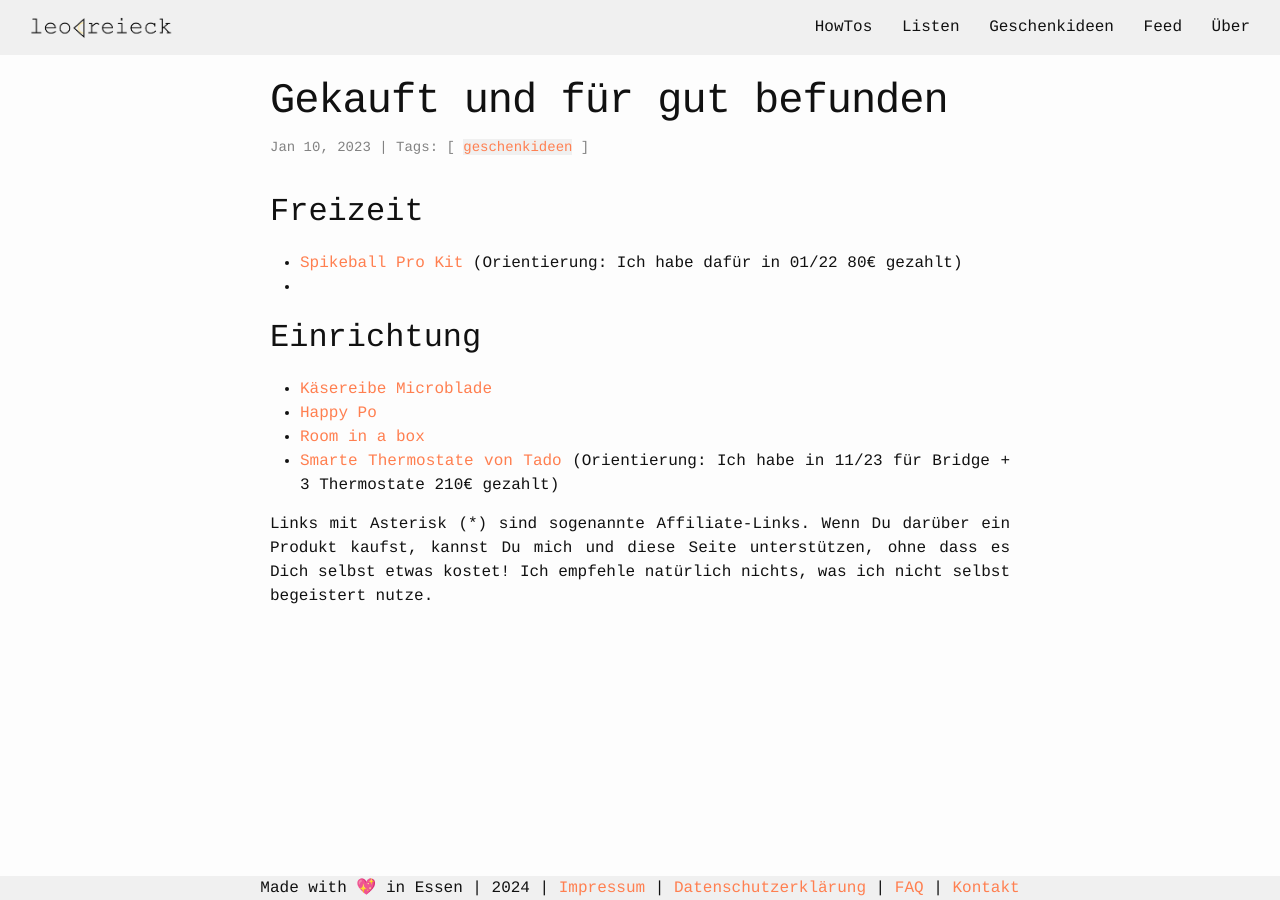
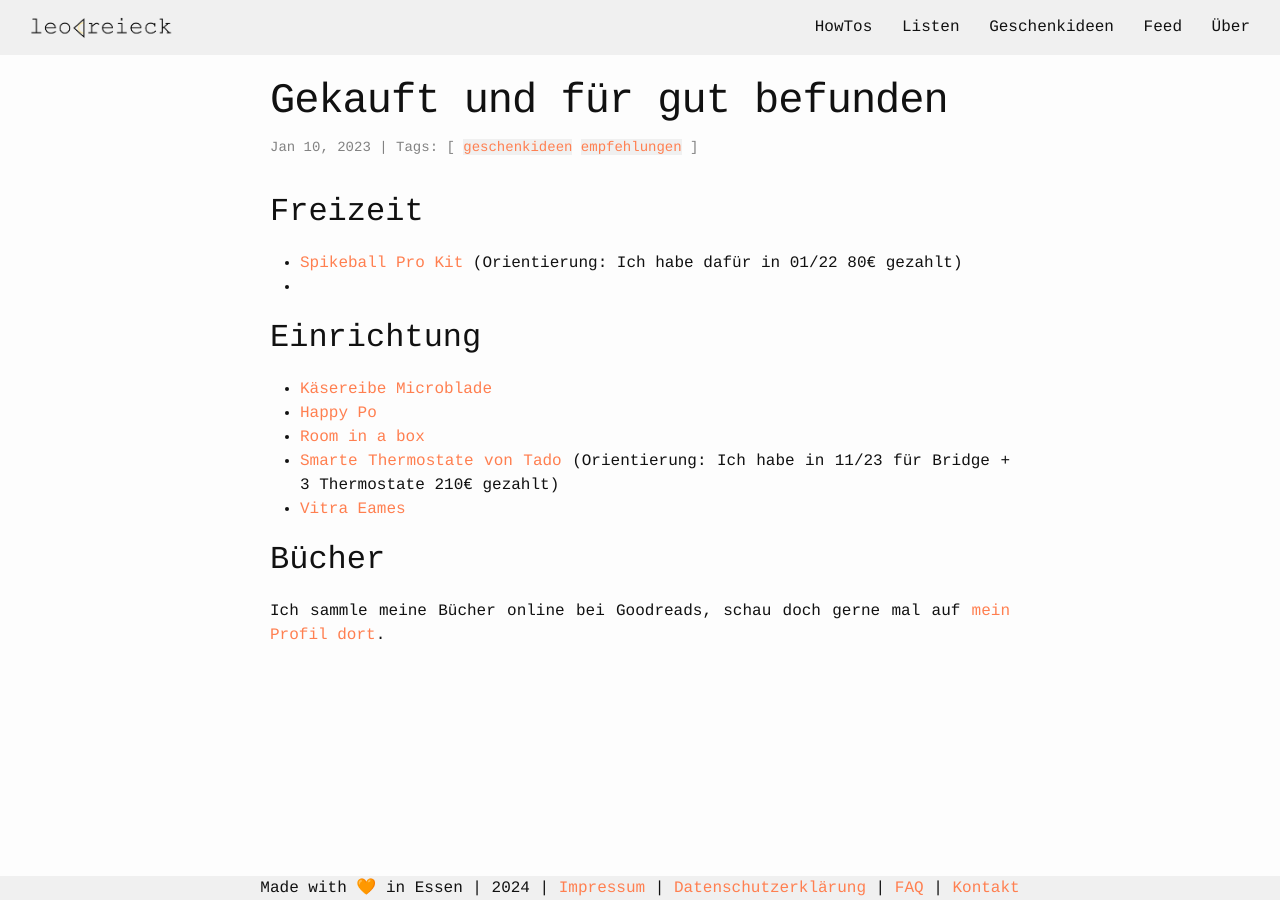
Before and after one commit to leodreieck/leodreieck.github.io, a Jekyll site: the page built from _posts/2023-01-10-gekauft-und-gut.md, in a window 1280 px wide. Built offline with Jekyll 4.4.1, drawn with Linux system fonts in a browser that asks for light colours.

Commit message:
start publishing drafts: abkuerzungen & wikipedia pages. update gekauftufgb.

```diff
--- a/_includes/footer.html
+++ b/_includes/footer.html
@@ -24,7 +24,7 @@
 --->
 <div class="blocker-bottom"> </div> <!--- need this to block content above footer --->
 <div class="own-footer">
-    Made with &#128150; in Essen
+    Made with &#129505; in Essen
     | 2024
     <!---| Created with <a href="https://jekyllrb.com/" target="_blank">Jekyll</a> and hosted via <a href="https://docs.github.com/en/pages" target="_blank">GithubPages</a>--->
     <!--- | by <a href="https://www.linkedin.com/in/leopold-demleitner" target="_blank">Leopold Demleitner</a> --->
--- a/_posts/2023-01-10-gekauft-und-gut.md
+++ b/_posts/2023-01-10-gekauft-und-gut.md
@@ -2,7 +2,7 @@
 layout: post
 title:  "Gekauft und für gut befunden"
 date:   2023-01-10 16:30
-tags: geschenkideen
+tags: geschenkideen empfehlungen
 description: Eine Auflistung von Produkten, die ich jedes Mal wieder kaufen würde
 ---
 
@@ -13,11 +13,16 @@ description: Eine Auflistung von Produkten, die ich jedes Mal wieder kaufen wür
 
 ## Einrichtung
 
-- [Käsereibe Microblade](TODO)
-- [Happy Po](TODO)
-- [Room in a box](TODO)
+- [Käsereibe Microblade](https://www.amazon.de/Microplane-Reibe-Professional-grob-Edelstahl/dp/B00009WE3Y)
+- [Happy Po](https://www.amazon.de/HappyPo-Tragbar-Bidet-300-Toilettenpapier/dp/B07GBSQKL5)
+- [Room in a box](https://roominabox.de/collections/bett/products/das-pappbett-2-0?variant=3621175300)
 - [Smarte Thermostate von Tado](https://amzn.to/3NXJXBF){:target="_blank"} (Orientierung: Ich habe in 11/23 für Bridge + 3 Thermostate 210€ gezahlt)
+- [Vitra Eames](https://www.vitra.com/de-de/product/eames-plastic-chair-re?srsltid=AfmBOoqWv4t_ixBKmNLatKecrnl_v70UT-cJZD-SnQ_cwzcH_o0rPNpZ)
 
 
+## Bücher
 
-Links mit Asterisk (*) sind sogenannte Affiliate-Links. Wenn Du darüber ein Produkt kaufst, kannst Du mich und diese Seite unterstützen, ohne dass es Dich selbst etwas kostet! Ich empfehle natürlich nichts, was ich nicht selbst begeistert nutze.
+Ich sammle meine Bücher online bei Goodreads, schau doch gerne mal auf [mein Profil dort](https://www.goodreads.com/user/show/149084758-leo).
+
+
+<!--Links mit Asterisk (*) sind sogenannte Affiliate-Links. Wenn Du darüber ein Produkt kaufst, kannst Du mich und diese Seite unterstützen, ohne dass es Dich selbst etwas kostet! Ich empfehle natürlich nichts, was ich nicht selbst begeistert nutze.-->
```
Also changed, not shown: _drafts/2022-01-15-challengejahr.md (+28 -27 lines), _drafts/2024-06-15-abkuerzungen.md (deleted, +0 -8 lines), _drafts/www-recommendations.md (added, +11 -0 lines), _posts/2024-06-15-abkuerzungen.md (added, +33 -0 lines), _posts/2025-03-08-wikipedia-pages.md (added, +16 -0 lines).
